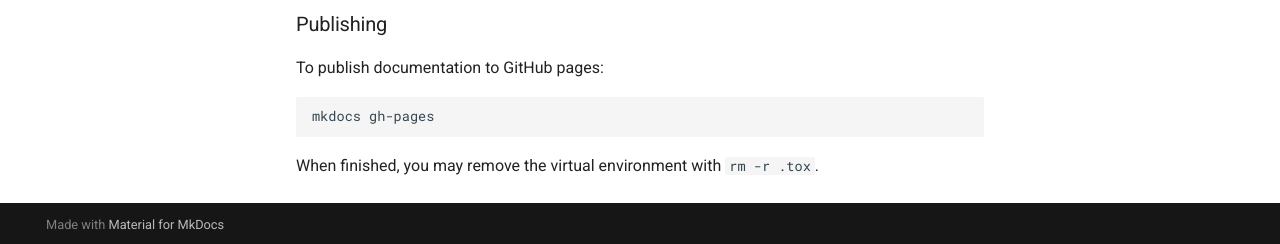
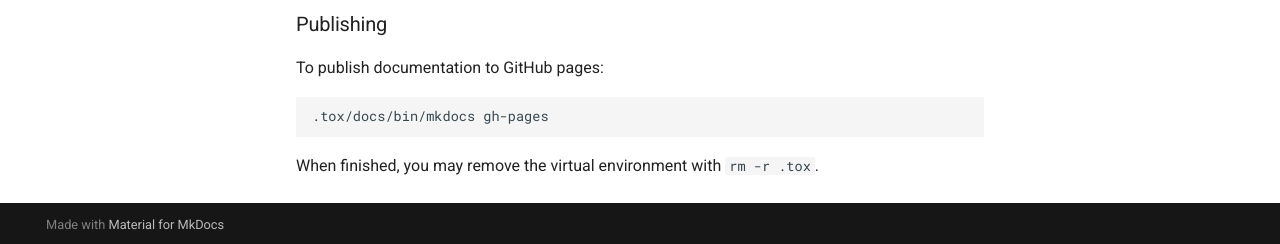
Before and after one commit to pypa/pipx, an MkDocs documentation site: the page built from docs/contributing.md, in a window 1280 px wide and 1396 px high. Shown: the part 1149-1393 px from the top of the window. Built offline with MkDocs 1.6.1 and Material for MkDocs 9.7.7, drawn with Linux system fonts in a browser that asks for light colours; comment, search, counter and statistics services are not loaded.

Commit message:
full path to mkdocs

````diff
--- a/docs/contributing.md
+++ b/docs/contributing.md
@@ -35,7 +35,7 @@ tox -e docs
 ### Publishing
 To publish documentation to GitHub pages:
 ```
-mkdocs gh-pages
+.tox/docs/bin/mkdocs gh-pages
 ```
 
 When finished, you may remove the virtual environment with `rm -r .tox`.
````
